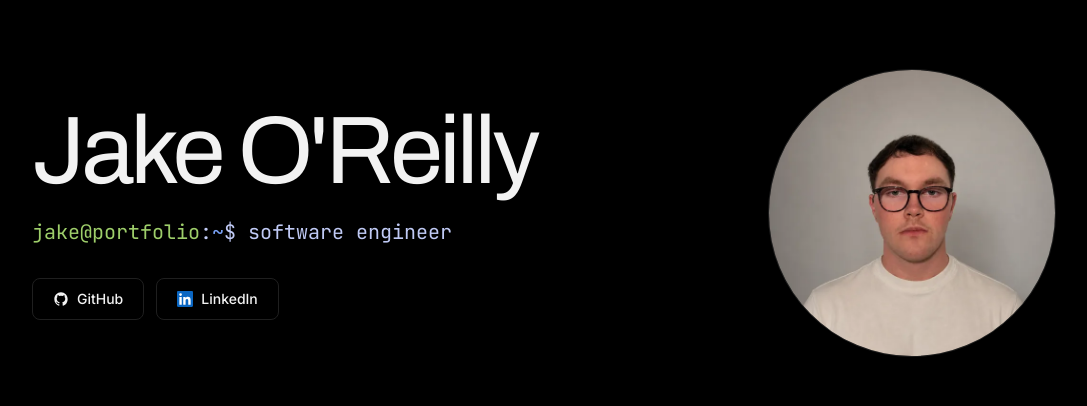
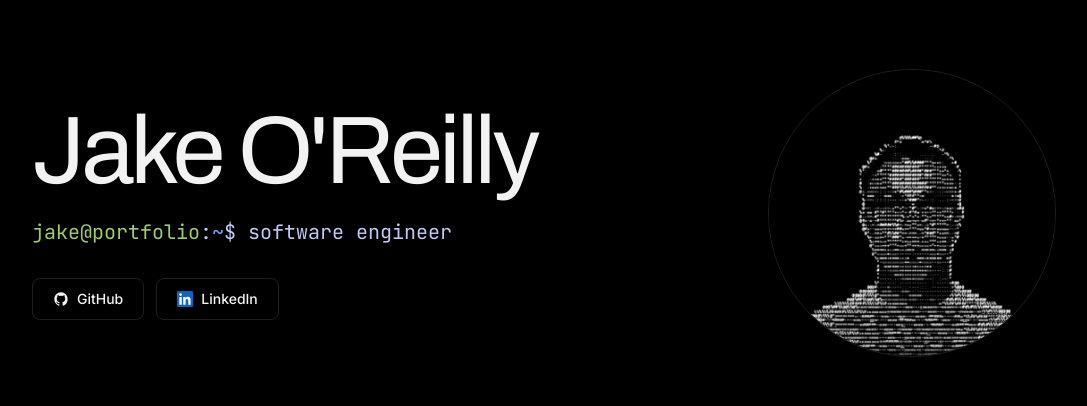
Before and after one commit to jakeoreillyy/Portfolio, a React (Vite) app: page / in a window 1280 px wide. Shown: the part 179-585 px from the top of the page, without its empty margins (96-1183 px from the left). Built offline with nearby package versions, Linux system fonts and the light colour scheme; no server answers.

Commit message:
change pfp from real to ascii art

```diff
--- a/src/components/Hero.tsx
+++ b/src/components/Hero.tsx
@@ -36,10 +36,10 @@ export function Hero() {
         <div className="order-first lg:order-last">
           <div className="mx-auto aspect-square w-52 overflow-hidden rounded-full border border-line sm:w-60 md:w-72">
             <img
-              src="/linkedin-pfp.webp"
+              src="/ascii-pfp.webp"
               alt="Jake O'Reilly"
-              width={600}
-              height={600}
+              width={640}
+              height={640}
               fetchPriority="high"
               className="h-full w-full object-cover object-center"
             />
```
Also changed, not shown: public/ascii-pfp.webp (added).
